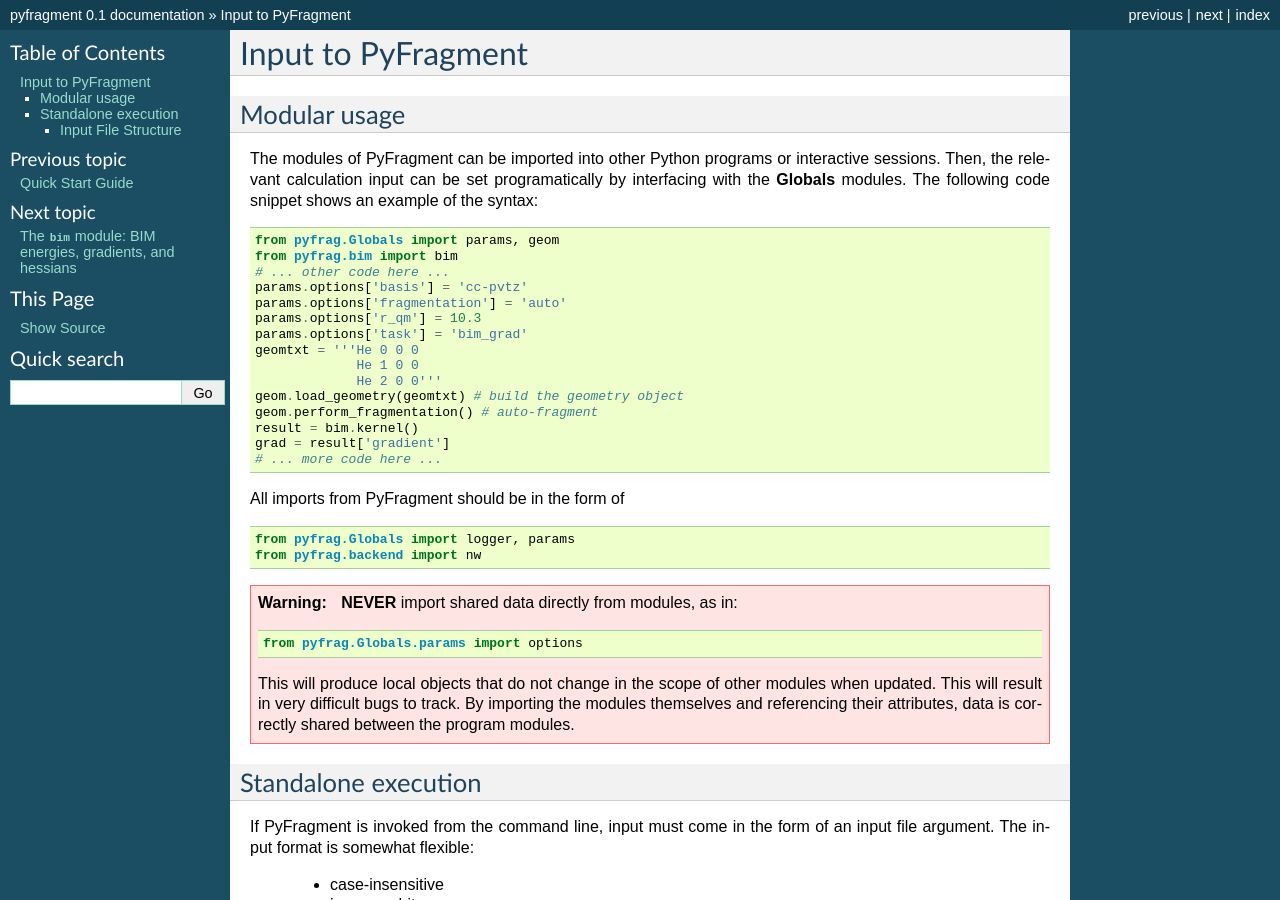
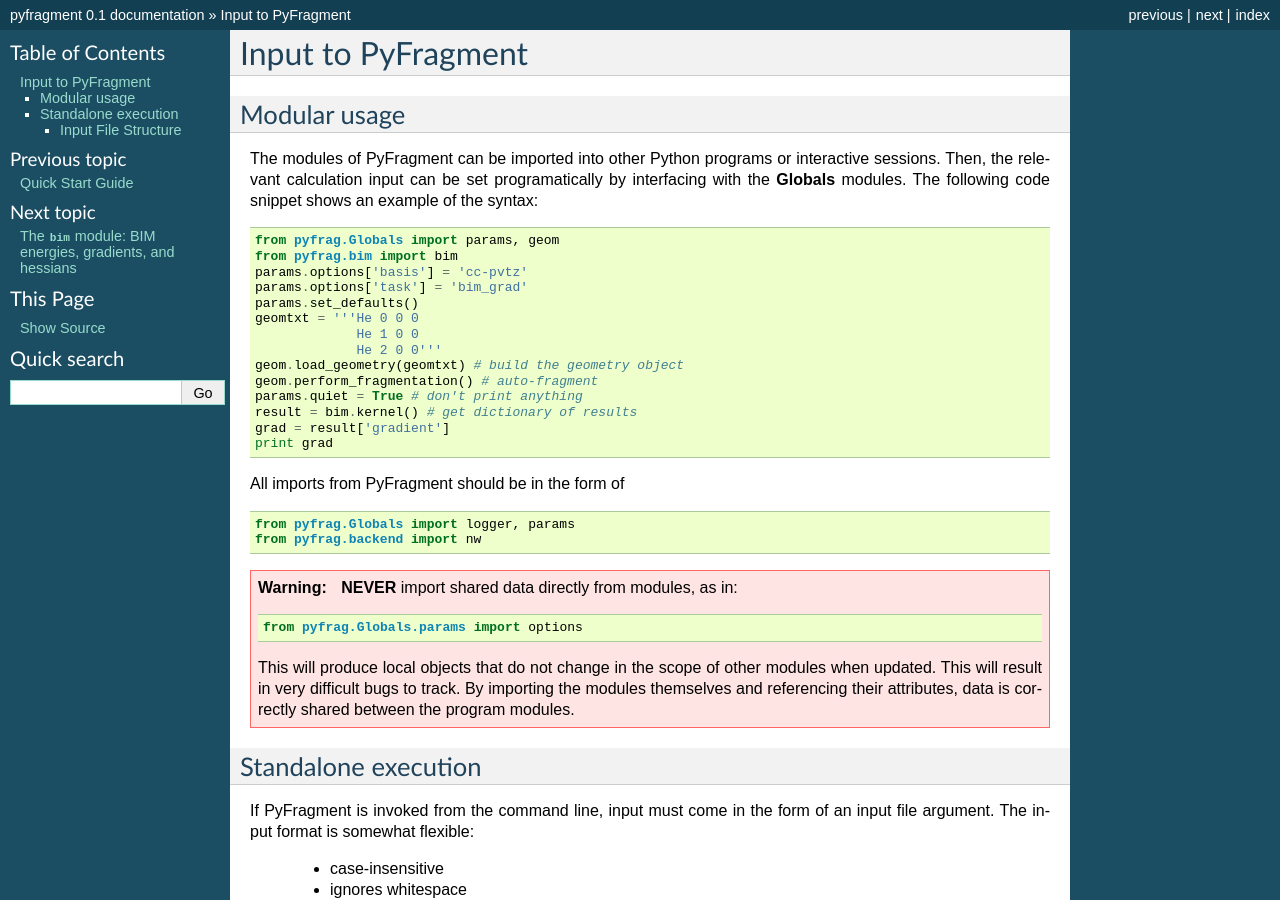
Before and after one commit to masalim2/pyfrag, a Sphinx documentation site: the page built from docs/inputfile.rst, in a window 1280 px wide and 900 px high. Built offline with Sphinx 7.4.7, drawn with Linux system fonts in a browser that asks for light colours; formulas are drawn with MathJax 3.

Commit message:
Updated docs for running Psi4 on Blue Waters. Example of modular usage now works as-is. Fixed bug in BQ gradients for 1-atom fragments

```diff
--- a/docs/inputfile.rst
+++ b/docs/inputfile.rst
@@ -11,19 +11,18 @@ code snippet shows an example of the syntax: ::
 
     from pyfrag.Globals import params, geom
     from pyfrag.bim import bim
-    # ... other code here ...
     params.options['basis'] = 'cc-pvtz'
-    params.options['fragmentation'] = 'auto'
-    params.options['r_qm'] = 10.3
     params.options['task'] = 'bim_grad'
+    params.set_defaults()
     geomtxt = '''He 0 0 0
                  He 1 0 0
                  He 2 0 0'''
     geom.load_geometry(geomtxt) # build the geometry object
     geom.perform_fragmentation() # auto-fragment
-    result = bim.kernel()
+    params.quiet = True # don't print anything
+    result = bim.kernel() # get dictionary of results
     grad = result['gradient']
-    # ... more code here ...
+    print grad
 
 All imports from PyFragment should be in the form of ::
 
```
Also changed, not shown: docs/setup.rst (+8 -1 lines), 14 other files.
